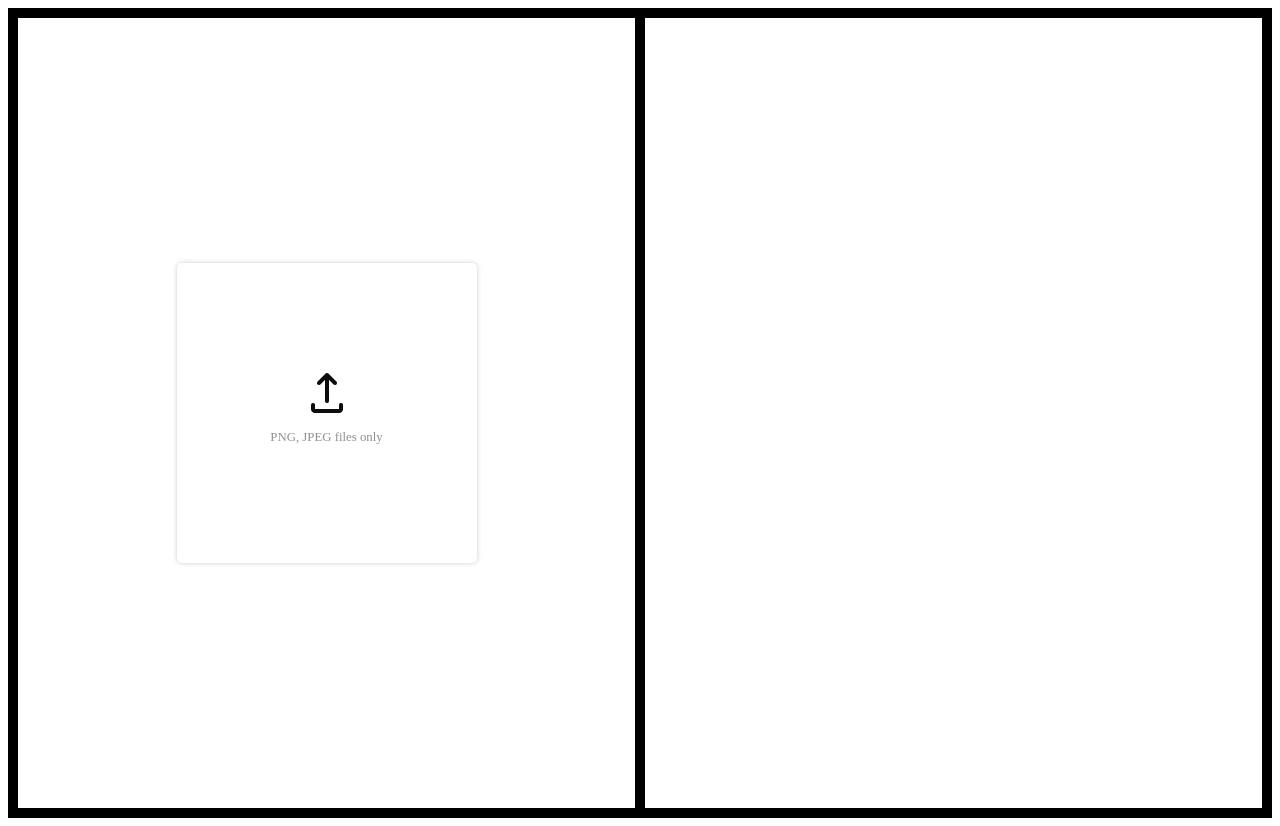
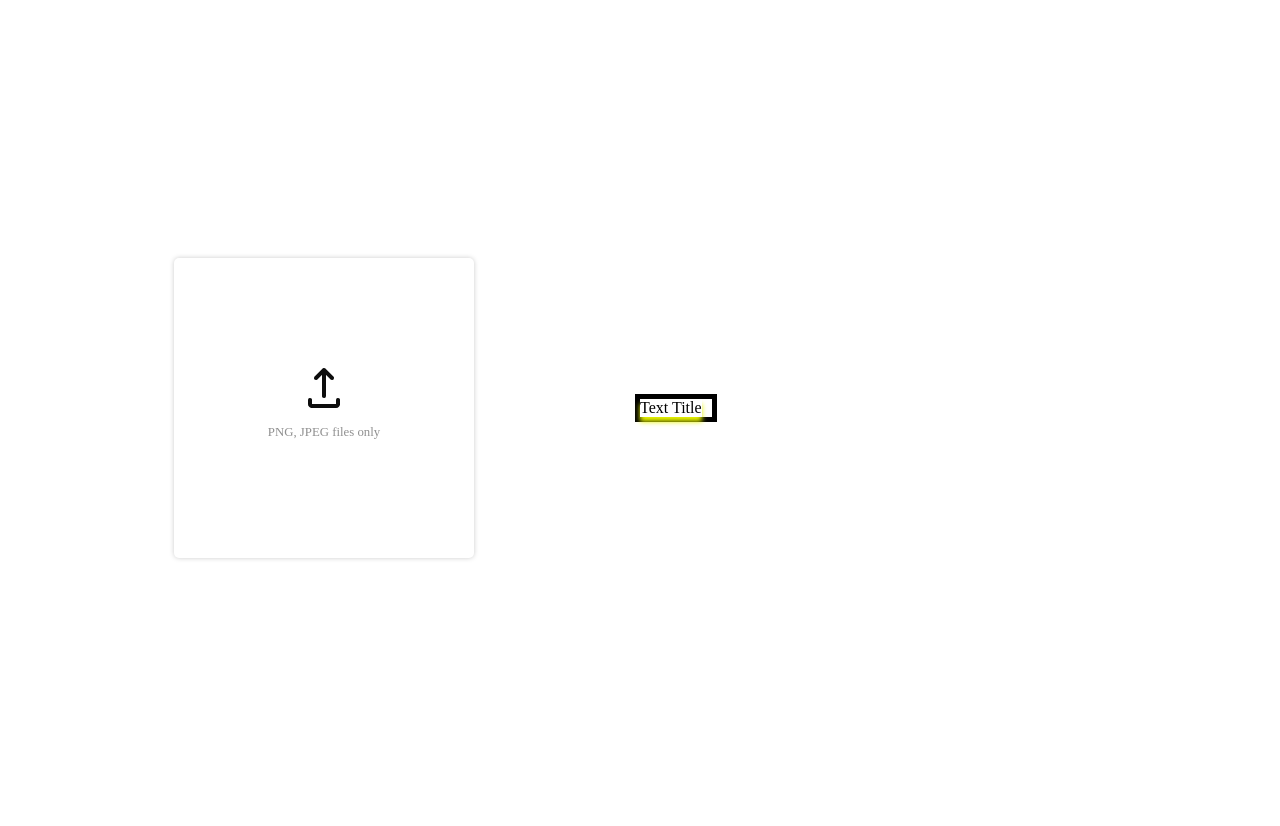
Before and after one commit to caboose1183/coding_exercise, a React (Vite) app: page / in a window 1280 px wide. Built offline with nearby package versions, Linux system fonts and the light colour scheme.

Commit message:
initial commit for text boxes

```diff
--- a/src/App.css
+++ b/src/App.css
@@ -1,12 +1,10 @@
 .main-container {
-  border: 5px solid black;
   height: 100vh;
 
   display: flex;
 }
 
 .image-container {
-  border: 5px solid black;
   width: 50%;
 
   display: flex;
@@ -25,7 +23,7 @@
 
   border-radius: 5px;
 
-  box-shadow: 0 0 5px #ccc ;
+  box-shadow: 0 0 5px #ccc;
 }
 
 .image-upload:hover {
@@ -35,10 +33,25 @@
 .image-upload h3 {
   font-size: 0.8em;
   font-weight: 100;
-  color: rgb(144, 144, 144)
+  color: rgb(144, 144, 144);
 }
 
-.text-boxes {
+.text-container {
+  display: flex;
+  flex-direction: column;
+  justify-content: center;
+  align-items: center;
+}
+
+.text-box {
   border: 5px solid black;
-  width: 50%;
+
+  display: flex;
+  width: 100%;
 }
+
+.text-title {
+
+
+  box-shadow: 0 5px 5px rgb(230, 243, 0);
+}
--- a/src/App.jsx
+++ b/src/App.jsx
@@ -1,69 +1,43 @@
 import { useState, useRef, useEffect } from "react";
 import "./App.css";
+import ImageUpload from "./assets/components/ImageUpload";
 import "./assets/symbols/uploadIndicator.png";
 
 function App() {
+  // Image upload hooks section
   const fileInputRef = useRef();
   const [image, setImage] = useState(null);
-  const [preview, setPreview] = useState(localStorage.getItem('image'));
+  const [preview, setPreview] = useState(localStorage.getItem("image"));
+
+  // Text edit hook section
+
 
   useEffect(() => {
     if (image) {
       const reader = new FileReader();
       reader.onloadend = () => {
         setPreview(reader.result);
-        localStorage.setItem("image", reader.result)
+        localStorage.setItem("image", reader.result);
       };
       reader.readAsDataURL(image);
     } else {
-      setPreview(localStorage.getItem('image'));
+      setPreview(localStorage.getItem("image"));
     }
   }, [image]);
 
   return (
     <div className="main-container">
-      <section className="image-container">
-        <form>
-          <input
-            type="file"
-            style={{ display: "none" }}
-            ref={fileInputRef}
-            accept="image/png, image/jpeg"
-            onChange={(event) => {
-              const file = event.target.files[0];
-              if (file) {
-                setImage(file);
-              } else {
-                setImage(null);
-              }
-            }}
-          ></input>
-        </form>
-        <article
-          className="image-upload"
-          onClick={(event) => {
-            event.preventDefault();
-            fileInputRef.current.click();
-          }}
-        >
-          {preview ? (
-            <img src={preview} style={{ width: '100%'}}></img>
-          ) : (
-            <>
-              <img
-                src="src/assets/symbols/uploadIndicator.png"
-                alt="upload"
-              ></img>
-              <h3>PNG, JPEG files only</h3>
-            </>
-          )}
-        </article>
-      </section>
+      <ImageUpload
+        fileInputRef={fileInputRef}
+        setImage={setImage}
+        preview={preview}
+      />
 
-      <section className="text-boxes">
-        <form>
-          <input type="file" style={{ display: "none" }}></input>
-        </form>
+      <section className="text-container">
+        <div className="text-box">
+          <article className="text-title">Text Title</article>
+          <article className="text-body"></article>
+        </div>
       </section>
     </div>
   );
--- /dev/null
+++ b/src/assets/components/ImageUpload.jsx
@@ -0,0 +1,42 @@
+export default function ImageUpload({fileInputRef, setImage, preview}) {
+
+  return (
+    <section className="image-container">
+      <form>
+        <input
+          type="file"
+          style={{ display: "none" }}
+          ref={fileInputRef}
+          accept="image/png, image/jpeg"
+          onChange={(event) => {
+            const file = event.target.files[0];
+            if (file) {
+              setImage(file);
+            } else {
+              setImage(null);
+            }
+          }}
+        ></input>
+      </form>
+      <article
+        className="image-upload"
+        onClick={(event) => {
+          event.preventDefault();
+          fileInputRef.current.click();
+        }}
+      >
+        {preview ? (
+          <img src={preview} style={{ width: "100%" }}></img>
+        ) : (
+          <>
+            <img
+              src="src/assets/symbols/uploadIndicator.png"
+              alt="upload"
+            ></img>
+            <h3>PNG, JPEG files only</h3>
+          </>
+        )}
+      </article>
+    </section>
+  );
+}
--- /dev/null
+++ b/src/assets/components/TextBox.jsx
@@ -0,0 +1,3 @@
+export default function TextBox () {
+
+}
```
